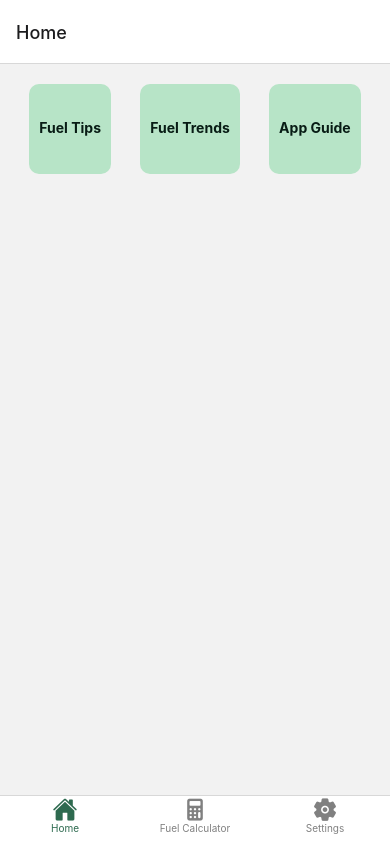
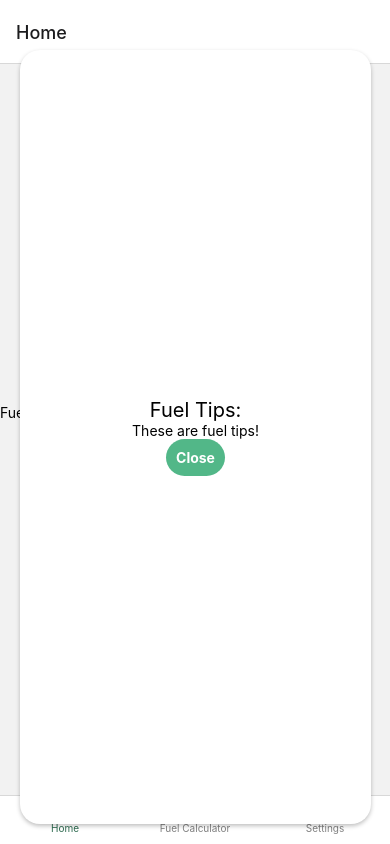
Before and after one commit to Tech-Zen/FuelSaverApp, a React Native app: screen / in a window 390 px wide. Both pictures are taken after a click on the button "Fuel Tips". Built offline with nearby package versions, Linux system fonts and the light colour scheme.

Commit message:
Added Modal and Home Screen Pop-Ups

```diff
--- a/helpers/MainContainer.js
+++ b/helpers/MainContainer.js
@@ -50,8 +50,6 @@ function MainContainer() {
           style: { padding: 20, height: 70}
         }}>
 
-
-
         <Tab.Screen name={homeName} component={HomeScreen} />
         <Tab.Screen name={calcName} component={CalcScreen} />
         <Tab.Screen name={settingsName} component={SettingsScreen} />
--- a/screens/CalcScreen.js
+++ b/screens/CalcScreen.js
@@ -62,7 +62,6 @@ const CalcScreen = ({ route, navigation }) => {
 
   return (
     <View>
-      <Text>Select Imperial or Metric</Text>
       <Input
         placeholder='Enter Vehicles Combined MPG or KM/L'
         keyboardType='numeric'
--- a/screens/HomeScreen.js
+++ b/screens/HomeScreen.js
@@ -1,5 +1,5 @@
 import { Button, Input } from "react-native-elements";
-import { Keyboard, StyleSheet, Text, ActivityIndicator, ScrollView, StatusBar } from "react-native";
+import { Keyboard, StyleSheet, Text, ActivityIndicator, ScrollView, StatusBar, Modal, Pressable} from "react-native";
 import React, { useState, useEffect, Component } from "react";
 import { Feather } from '@expo/vector-icons';
 import { TouchableOpacity } from "react-native-gesture-handler";
@@ -10,53 +10,185 @@ import { storeHistoryItem, setupHistoryListener, initHistoryDB } from "../helper
 
 const HomeScreen = ({ route, navigation }) => {
 
+const [modalTipsVisible, setTipsModalVisible] = useState(false);
+const [modalTrendsVisible, setTrendsModalVisible] = useState(false);
+const [modalGuideVisible, setGuideModalVisible] = useState(false);
+
   return (
-
-
-    <View style={styles.container}>
-
+    <View>
+      <View style={styles.topContainer}>
           <TouchableOpacity
             style={styles.box}
-          onPress={() => {}}
+            onPress={() => {setTipsModalVisible(true)}}
             >
             <Text style={styles.boxText}>Fuel Tips</Text>
           </TouchableOpacity>
           <TouchableOpacity
             style={styles.box}
-          onPress={() => {}}
+            onPress={() => {setTrendsModalVisible(true)}}
             >
             <Text style={styles.boxText}>Fuel Trends</Text>
           </TouchableOpacity>
           <TouchableOpacity
             style={styles.box}
-          onPress={() => {}}
+            onPress={() => {setGuideModalVisible(true)}}
             >
             <Text style={styles.boxText}>App Guide</Text>
           </TouchableOpacity>
+      </View>
+
+      <View style={styles.centeredView}>
+        <Modal
+          animationType="slide"
+          transparent={true}
+          visible={modalTipsVisible}
+          onRequestClose={() => {
+            setTipsModalVisible(!modalTipsVisible);
+          }}
+        >
+          <View style={styles.centeredView}>
+            <View style={styles.modalView}>
+              <Text style={styles.modalTextTitle}>Fuel Tips:</Text>
+                <Text>These are fuel tips!</Text>
+              <Pressable
+                style={[styles.button, styles.buttonClose]}
+                onPress={() => setTipsModalVisible(!modalTipsVisible)}
+              >
+                <Text style={styles.textStyle}>Close</Text>
+              </Pressable>
+            </View>
+          </View>
+        </Modal>
+      </View>
+
+      <View style={styles.centeredView}>
+        <Modal
+          animationType="slide"
+          transparent={true}
+          visible={modalTrendsVisible}
+          onRequestClose={() => {
+            setTrendsModalVisible(!modalTrendsVisible);
+          }}
+        >
+          <View style={styles.centeredView}>
+            <View style={styles.modalView}>
+              <Text style={styles.modalTextTitle}>Fuel Trends:</Text>
+                <View style={styles.modalContentBox}>
+                  <Text> Lorem Ipsum</Text>
+                </View>
+              <Pressable
+                style={[styles.button, styles.buttonClose]}
+                onPress={() => setTrendsModalVisible(!modalTrendsVisible)}
+              >
+                <Text style={styles.textStyle}>Close</Text>
+              </Pressable>
+            </View>
+          </View>
+        </Modal>
+      </View>
+
+      <View style={styles.centeredView}>
+        <Modal
+          animationType="slide"
+          transparent={true}
+          visible={modalGuideVisible}
+          onRequestClose={() => {
+            setGuideModalVisible(!modalGuideVisible);
+          }}
+        >
+          <View style={styles.centeredView}>
+            <View style={styles.modalView}>
+              <Text style={styles.modalTextTitle}>App Guide:</Text>
+              <View style={styles.modalContentBox}>
+                  <Text> Lorem Ipsum</Text>
+                </View>
+              <Pressable
+                style={[styles.button, styles.buttonClose]}
+                onPress={() => setGuideModalVisible(!modalGuideVisible)}
+              >
+                <Text style={styles.textStyle}>Close</Text>
+              </Pressable>
+            </View>
+          </View>
+        </Modal>
+      </View>
+
+      <View style={styles.newsContainer}>
+        <Text>Fuel News</Text>
+
+      </View>
+
     </View>
   )
 
 }
 
 const styles = StyleSheet.create({
-  container: {
-    flex: .15,
+  topContainer: {
+    height: 250,
     flexDirection: 'row',
     justifyContent: 'space-evenly',
     alignItemes: 'center',
   },
   box: {
-    flex: 1,
+    flex: .33,
     padding: 10,
     marginTop: 20,
     borderRadius: 10,
-    backgroundColor:'#B7E4C7',
+    backgroundColor:'#52B788',
     borderColor: '#fff'
   },
   boxText: {
-    color: '#081C15',
+    color: '#fff',
     fontWeight: 'bold',
     paddingTop: 25,
+  },
+  newsContainer: {
+
+  },
+  //Modal Views for Fuel Tips, Trends, etc
+  centeredView: {
+    flex: 1,
+    //justifyContent: "center",
+    //alignItems: "center",
+    marginTop: 30
+  },
+  modalView: {
+    flex: 1,
+    width: "90%",
+    margin: 20,
+    backgroundColor: "white",
+    borderRadius: 20,
+    padding: 15,
+    alignItems: "center",
+    justifyContent: 'center',
+    shadowColor: "#000",
+    shadowOffset: {
+      width: 0,
+      height: 2
+    },
+    shadowOpacity: 0.25,
+    shadowRadius: 4,
+    elevation: 5
+  },
+  button: {
+    borderRadius: 20,
+    padding: 10,
+    elevation: 2
+  },
+  buttonClose: {
+    backgroundColor: "#52B788",
+  },
+  textStyle: {
+    color: "white",
+    fontWeight: "bold",
+    textAlign: "center"
+  },
+  modalTextTitle: {
+    textAlign: "center",
+    fontSize: 20,
+  },
+  modalContentBox: {
   }
 });
 
```
Lines whose indentation alone changed are shown as unchanged.
